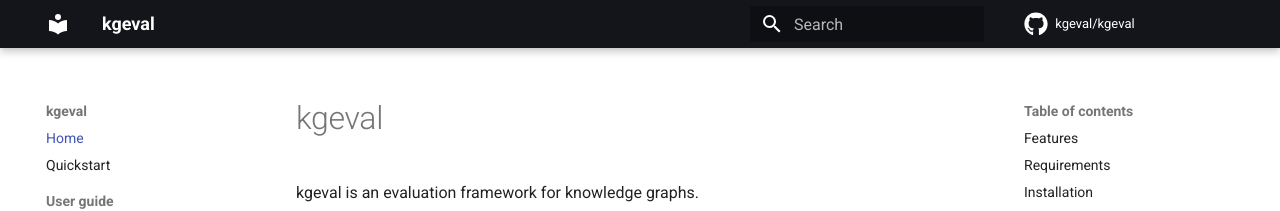
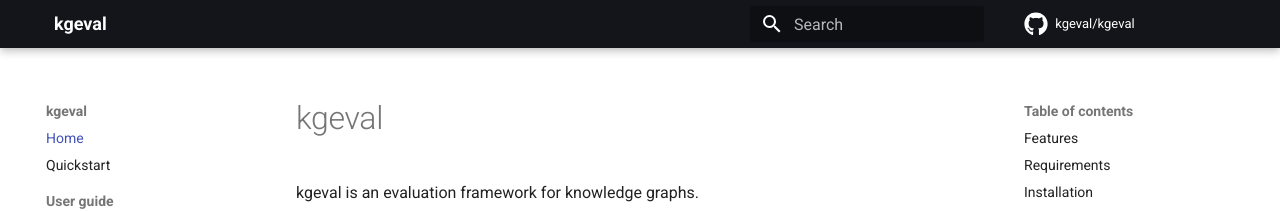
Before and after one commit to kgeval/kgeval, an MkDocs documentation site: the page built from docs/index.md, in a window 1280 px wide. Shown: the top 211 px of the page. Built offline with MkDocs 1.6.1 and Material for MkDocs 9.7.7, drawn with Linux system fonts in a browser that asks for light colours; comment, search, counter and statistics services are not loaded.

Commit message:
docs: drop the default theme icons

```diff
--- a/docs/stylesheets/extra.css
+++ b/docs/stylesheets/extra.css
@@ -1,3 +1,4 @@
-.md-logo {
+.md-header__button.md-logo,
+.md-nav--primary .md-nav__title .md-logo {
   display: none;
 }
--- a/mkdocs.yml
+++ b/mkdocs.yml
@@ -23,6 +23,7 @@ nav:
 
 theme:
   name: material
+  favicon: "data:,"
   features:
     - content.code.copy
     - content.tabs.link
```
